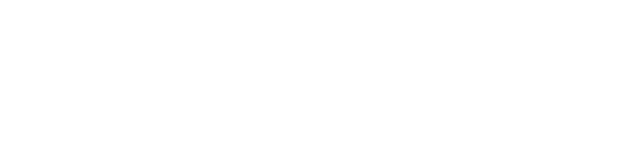
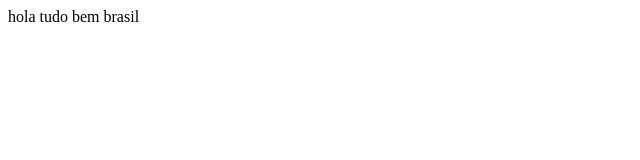
Before and after one commit to Lorenzo30/site, a plain HTML site: page index.html in a window 1280 px wide. Shown: the whole page, without its empty margins (0-640 px from the left). Drawn offline with Linux system fonts and the light colour scheme.

Commit message:
Modificado

```diff
--- a/index.html
+++ b/index.html
@@ -6,7 +6,13 @@
 <body>
 
 
+	<header>
+        <div>
 
+           hola tudo bem brasil
+
+        </div>
+    </header>
 
 </body>
 </html>
```
